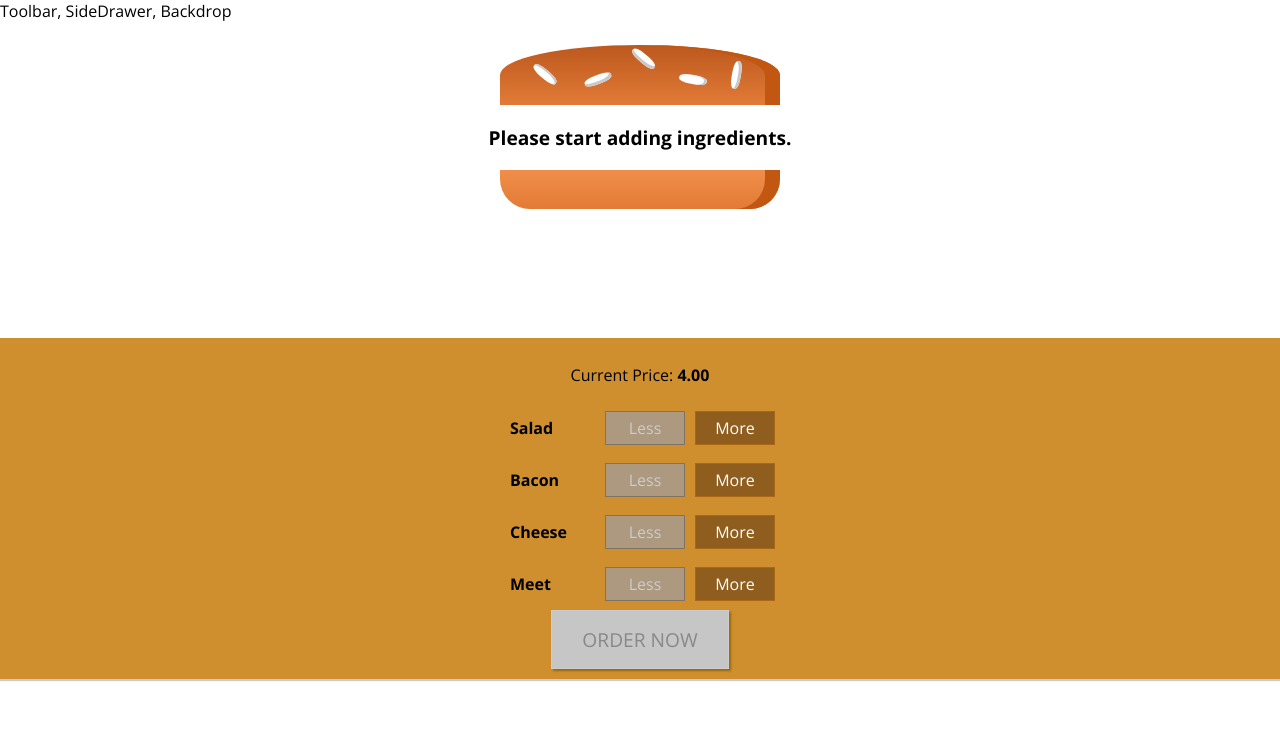
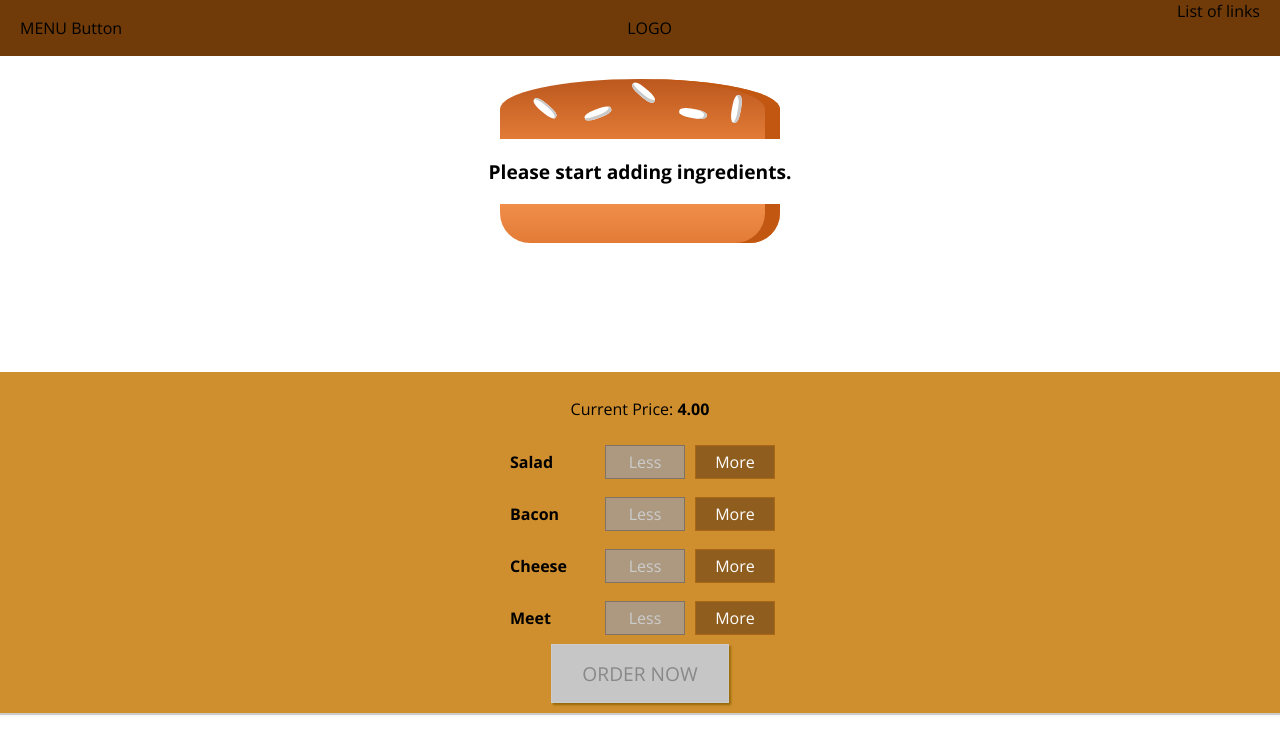
Before and after one commit to UnseelieDad/Burger-Builder-React, a React (Create React App) app in the folder burger-builder/: page / in a window 1280 px wide. Shown: the top 754 px of the page. Built offline with nearby package versions, Linux system fonts and the light colour scheme.

Commit message:
Base toolbar finished

```diff
--- a/burger-builder/src/Components/Layout/Layout.js
+++ b/burger-builder/src/Components/Layout/Layout.js
@@ -1,12 +1,13 @@
 import React from "react";
 import Aux from "../../HOC/Auxilary";
 import classes from "./Layout.module.css";
+import Toolbar from "../Navigation/Toolbar/Toolbar";
 
 // High Level component to contain the layout of the app
 const layout = (props) => {
   return (
     <Aux>
-      <div>Toolbar, SideDrawer, Backdrop</div>
+      <Toolbar />
       <main className={classes.Content}>{props.children}</main>
     </Aux>
   );
--- a/burger-builder/src/Components/Layout/Layout.module.css
+++ b/burger-builder/src/Components/Layout/Layout.module.css
@@ -1,3 +1,3 @@
 .Content {
-    margin-top: 16px;
+    margin-top: 72px;
 }
--- /dev/null
+++ b/burger-builder/src/Components/Navigation/Toolbar/Toolbar.js
@@ -0,0 +1,15 @@
+import React from "react";
+import classes from "./Toolbar.module.css";
+
+// Will hold menu button component, logo component, and navigation component
+const toolbar = (props) => (
+    <header className={classes.Toolbar}>
+        <div>MENU Button</div>
+        <div>LOGO</div>
+        <nav>
+            List of links
+        </nav>
+    </header>
+);
+
+export default toolbar;
--- /dev/null
+++ b/burger-builder/src/Components/Navigation/Toolbar/Toolbar.module.css
@@ -0,0 +1,18 @@
+.Toolbar {
+    height: 56px;
+    width: 100%;
+    position: fixed;
+    top: 0;
+    left: 0;
+    background-color: #703b09;
+    display: flex;
+    justify-content: space-between;
+    align-items: center;
+    padding: 0 20px;
+    box-sizing: border-box;
+    z-index: 90;
+}
+
+.Toolbar nav {
+    height: 100%;
+}
```
